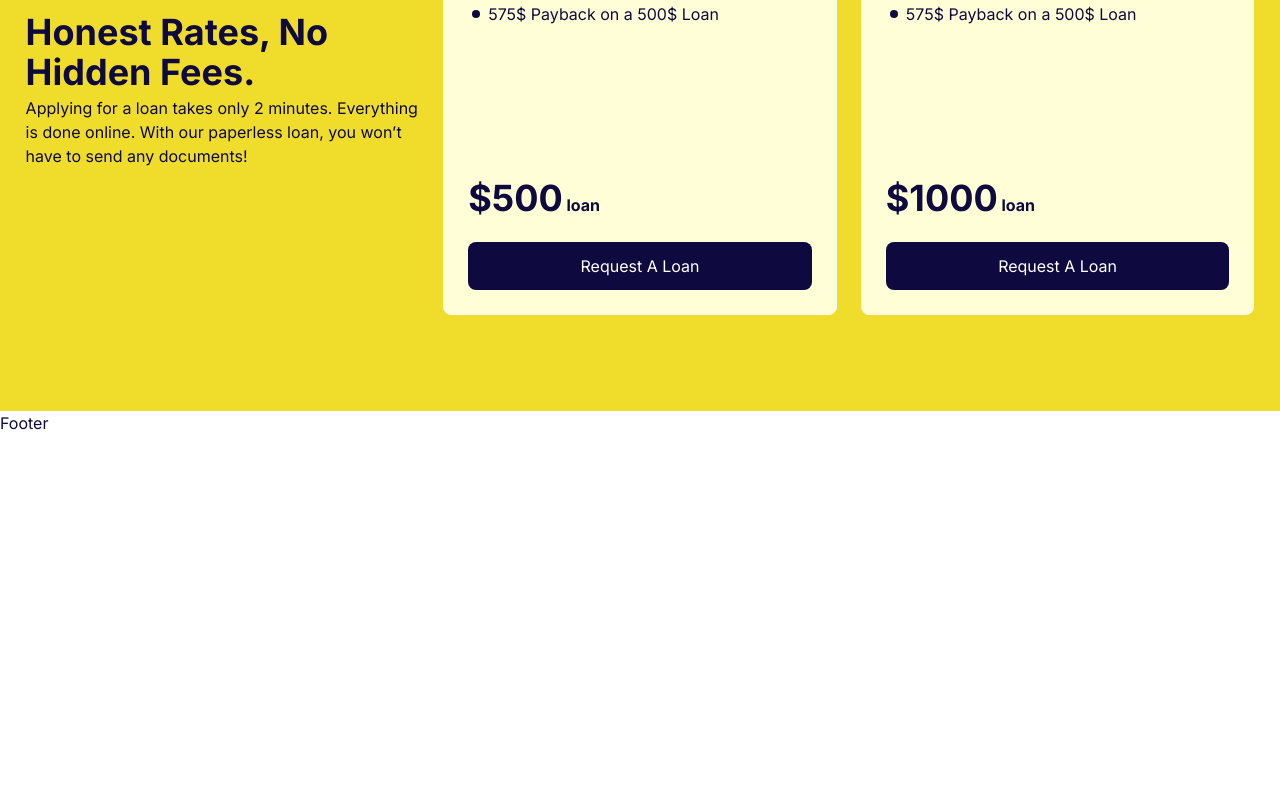
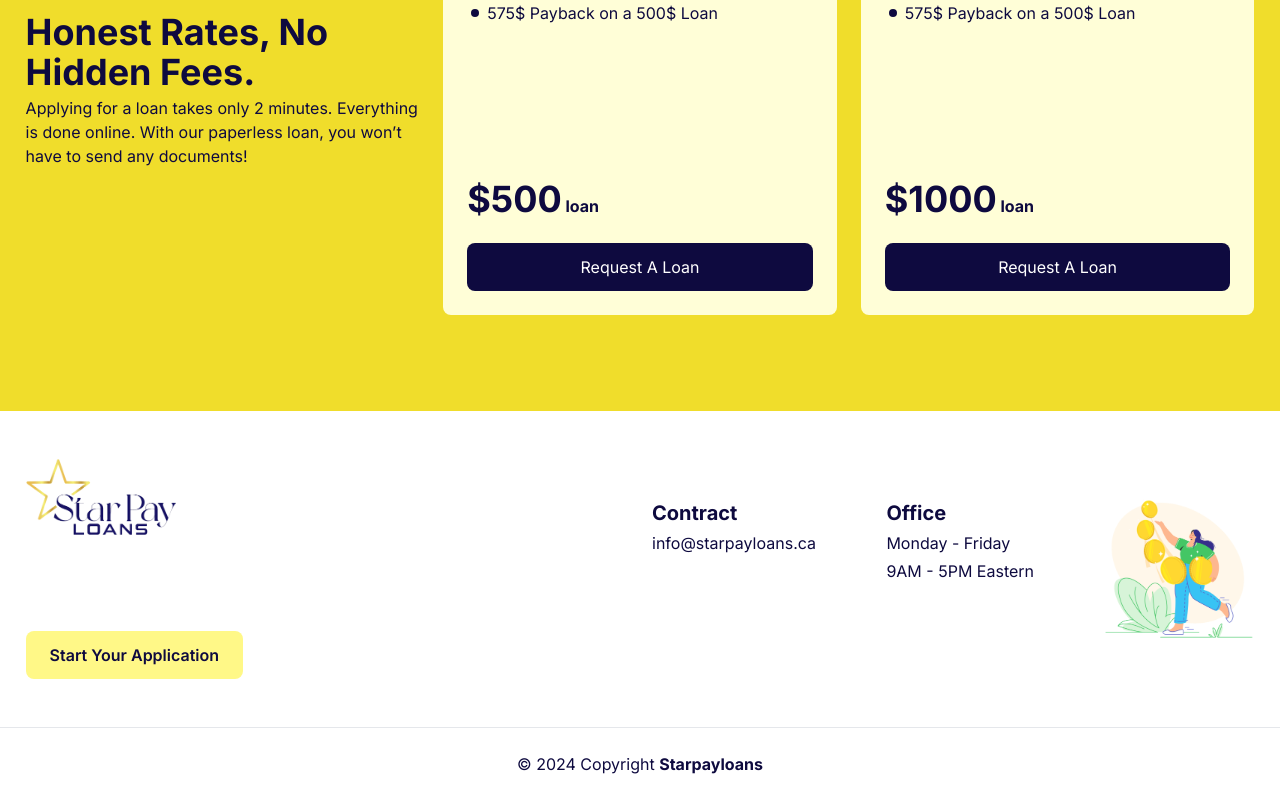
Before and after one commit to jarangit/fl-star-pay-loans, a Next.js app: page / in a window 1280 px wide. Shown: the part 2747-3547 px from the top of the page. Before the commit the page ends 3182 px from the top, so only its background shows below. Built offline with nearby package versions, Linux system fonts and the light colour scheme.

Commit message:
feat: crete footer

```diff
--- a/app/components/footer.tsx
+++ b/app/components/footer.tsx
@@ -1,10 +1,50 @@
+import Image from 'next/image'
 import React from 'react'
+import Column from './elements/column'
+import Row from './elements/row'
 
 type Props = {}
 
 const Footer = (props: Props) => {
   return (
-    <div>Footer</div>
+    <div>
+      <div className='my-container grid grid-cols-1 md:grid-cols-2 !py-12 items-center border-b border-gray gap-6'>
+        <Column className='gap-24'>
+          <Image
+            src={'/images/logo.png'}
+            alt=''
+            width={150}
+            height={150}
+          />
+          <button className='font-semibold p-3 px-6 rounded-lg bg-[#FFF887] w-fit'>Start Your Application</button>
+        </Column>
+
+        {/* section-2 */}
+        <Row className='justify-between !items-start'>
+          <Column>
+            <div className='font-bold text-xl'>Contract</div>
+            <div>info@starpayloans.ca</div>
+          </Column>
+          <Column>
+            <div className='font-bold text-xl'>Office
+            </div>
+            <div>Monday - Friday</div>
+            <div>9AM - 5PM Eastern</div>
+          </Column>
+
+          {/* section-3 */}
+          <Image
+            src={'/images/women-with-coin.png'}
+            alt=''
+            width={150}
+            height={150}
+          />
+        </Row>
+      </div>
+
+      {/* copy */}
+      <div className='py-6 text-center'>© 2024 Copyright <span className='font-bold'>Starpayloans</span></div>
+    </div>
   )
 }
 
--- a/app/components/sections/price.tsx
+++ b/app/components/sections/price.tsx
@@ -8,7 +8,7 @@ type Props = {}
 const Price = (props: Props) => {
   return (
     <div className='bg-yellow'>
-      <div className='my-container !py-24 grid grid-cols-1 md:grid-cols-3 gap-6'>
+      <div className='my-container !py-24 grid grid-cols-1 md:grid-cols-3 gap-6 justify-center items-center'>
         {/* section-1 */}
         <Column className='items-center justify-center'>
           <div className='text-4xl font-bold'>Honest Rates, No Hidden Fees.
@@ -17,7 +17,7 @@ const Price = (props: Props) => {
         </Column>
 
         {/* section-2 */}
-        <Column className='p-6 border h-[450px] justify-between bg-yellowLight rounded-lg border-gray'>
+        <Column className='p-6  h-[450px] justify-between bg-yellowLight rounded-lg max-w-[400px] mx-auto w-full'>
           <Column className='gap-6'>
             <div className='text-4xl font-bold'>Small Loan</div>
             <Column gap={3}>
@@ -42,7 +42,7 @@ const Price = (props: Props) => {
           </Column>
         </Column>
         {/* section-2 */}
-        <Column className='p-6 border h-[450px] justify-between bg-yellowLight rounded-lg border-gray'>
+        <Column className='p-6 h-[450px] justify-between bg-yellowLight rounded-lg max-w-[400px] mx-auto w-full'>
           <Column className='gap-6'>
             <div className='text-4xl font-bold'>Large Loan            </div>
             <Column gap={3}>
--- a/tailwind.config.ts
+++ b/tailwind.config.ts
@@ -19,7 +19,6 @@ const config: Config = {
         yellow: "#f0dd2b",
         yellowLight: "#FFFED7",
         yellowSuperLight: "#fffded",
-        gray: "#f8f8f8",
       },
     },
   },
```
